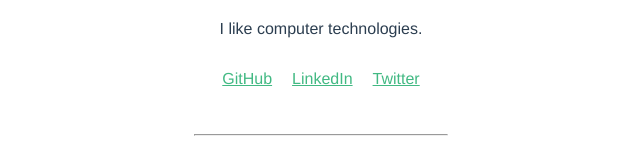
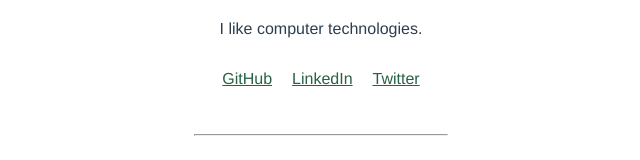
Before and after one commit to asmsuechan/asmsuechan.com, a Vue app: page / in a window 1280 px wide. Shown: the part 424-584 px from the top of the page, without its empty margins (319-959 px from the left). Built offline with nearby package versions, Linux system fonts and the light colour scheme.

Commit message:
Change link color

```diff
--- a/src/components/HelloWorld.vue
+++ b/src/components/HelloWorld.vue
@@ -178,7 +178,7 @@ li {
   margin: 0 10px;
 }
 a {
-  color: #42b983;
+  color: #276243;
 }
 .footer {
   margin-top: 50px;
```
